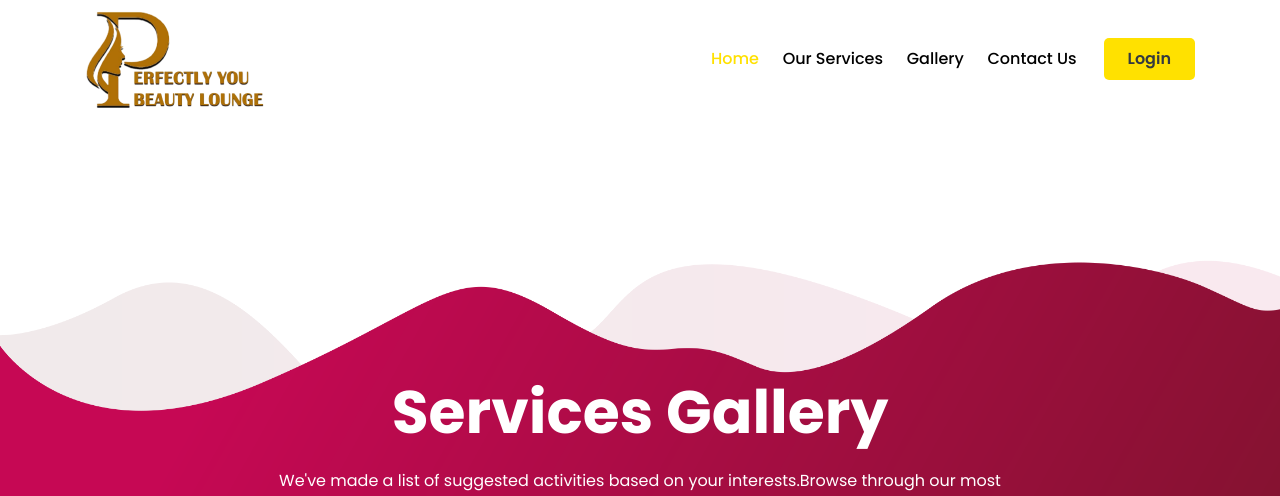
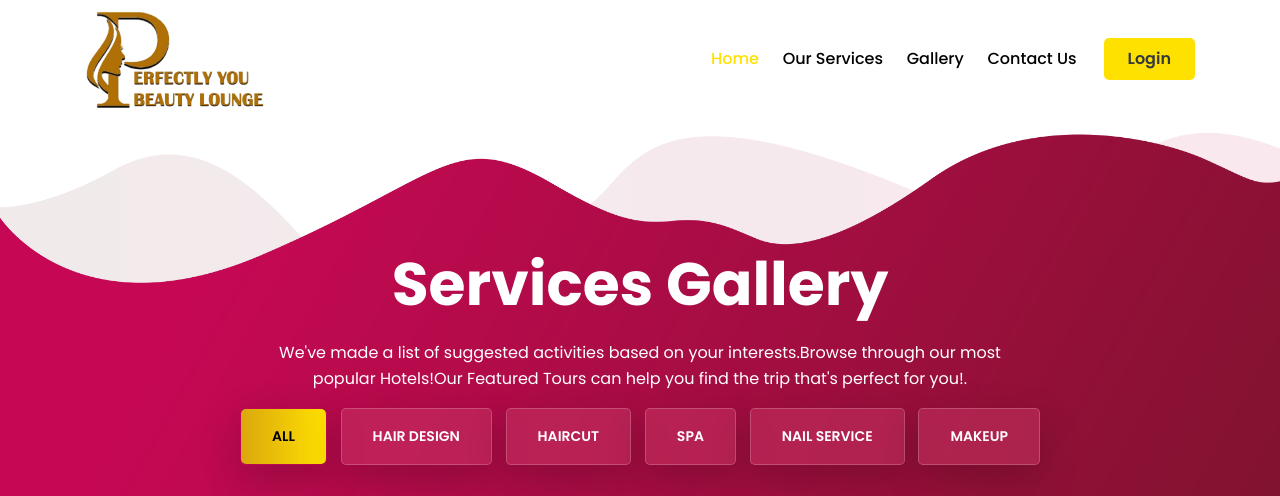
Before and after one commit to Joshxing/perfectl, a CodeIgniter app: page /s/ in a window 1280 px wide. Shown: the top 496 px of the page. Run offline with CodeIgniter, Linux system fonts and the light colour scheme; data comes from the database, SQL or seed files in the repository; data that the repository does not hold is empty; style sheets or scripts are compiled from the project's sources; some libraries are stand-ins or nearby versions; some web fonts are replaced.

Commit message:
Update style.scss

```diff
--- a/application/views/themes/redishtheme/assets/scss/style.scss
+++ b/application/views/themes/redishtheme/assets/scss/style.scss
@@ -643,7 +643,7 @@ a{
 
 /* Start gallerySection */
 .gallerySection{
-	margin-top: 20%;
+	margin-top: 10%;
 	padding: 120px 0;
 	background: url(../images/albumBg.png) center center no-repeat;
 	background-size: 100% 100%;
```
